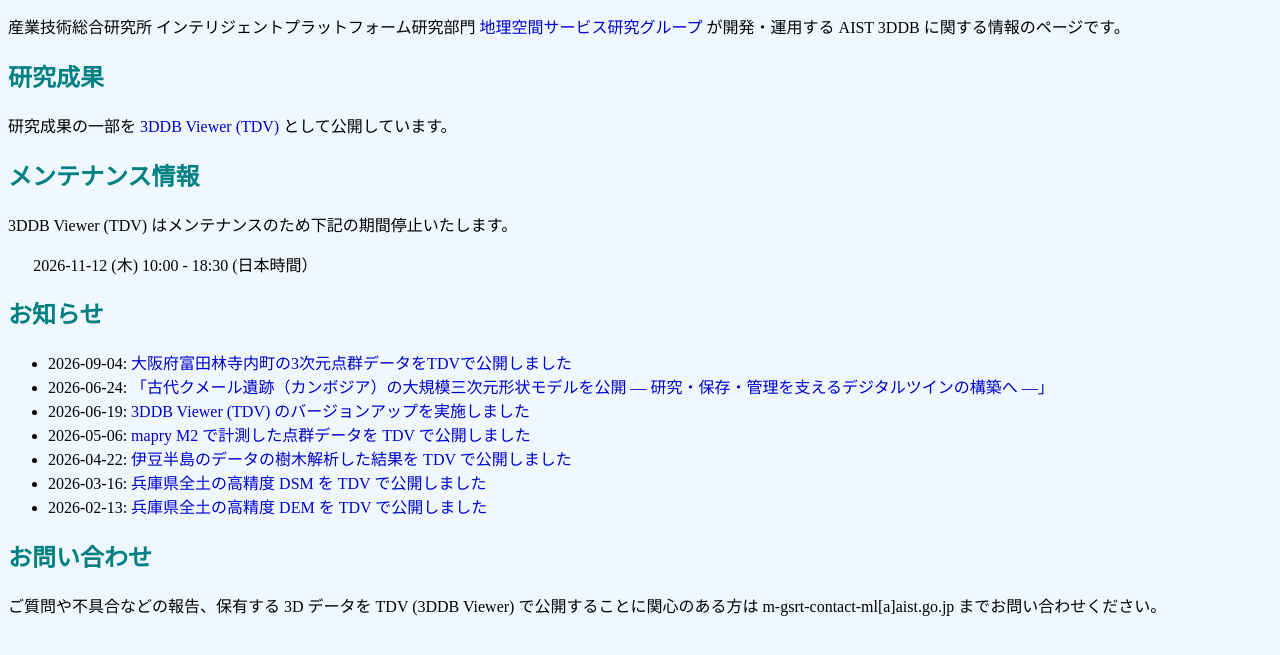
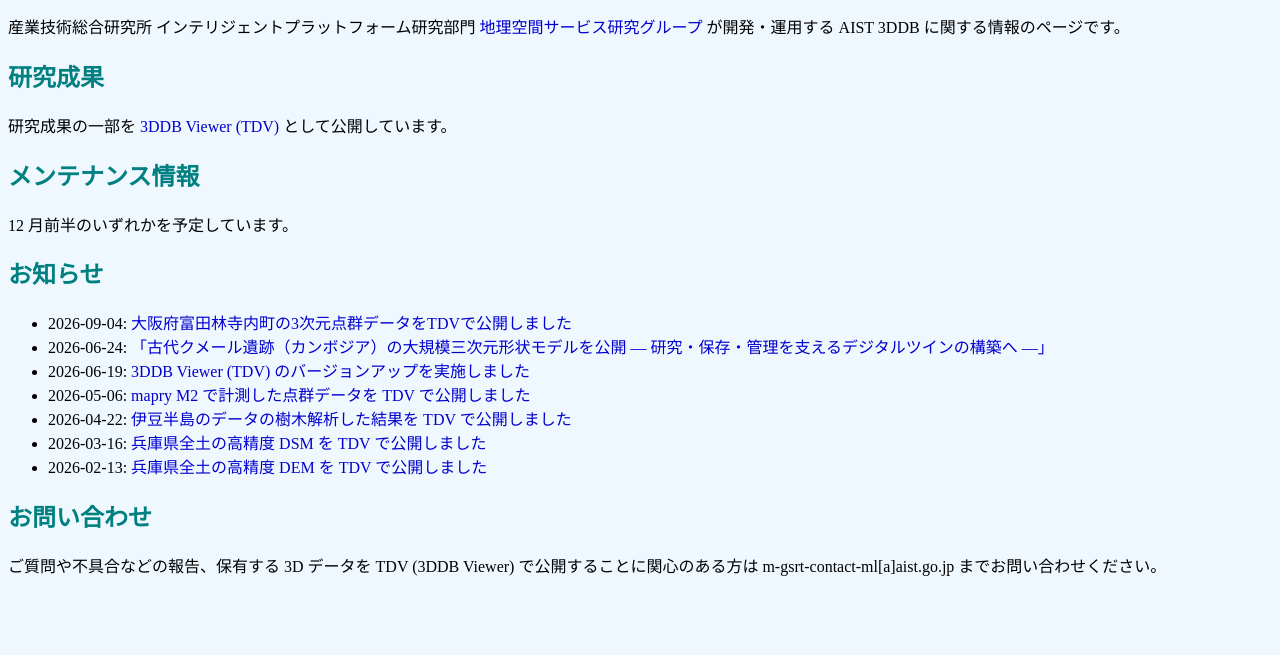
Before and after one commit to aistairc/aist3ddb-info, a plain HTML site: page docs/index.html in a window 1280 px wide. Shown: the part 109-764 px from the top of the page. Drawn offline with Linux system fonts and the light colour scheme.

Commit message:
update at 2026-11-12

```diff
--- a/docs/index.html
+++ b/docs/index.html
@@ -21,8 +21,7 @@
 
 <h2 id="mnt-info" class="heading">メンテナンス情報</h2>
 
-<p id="mnt-desc">3DDB Viewer (TDV) はメンテナンスのため下記の期間停止いたします。</p>
-<p id="mnt-period">2026-11-12 (木) 10:00 - 18:30 (日本時間）</p>
+<p id="mnt-desc">12 月前半のいずれかを予定しています。</p>
 
 <h2 id="news" class="heading">お知らせ</h2>
 
```
Also changed, not shown: docs/en/index.html (+2 -2 lines).
